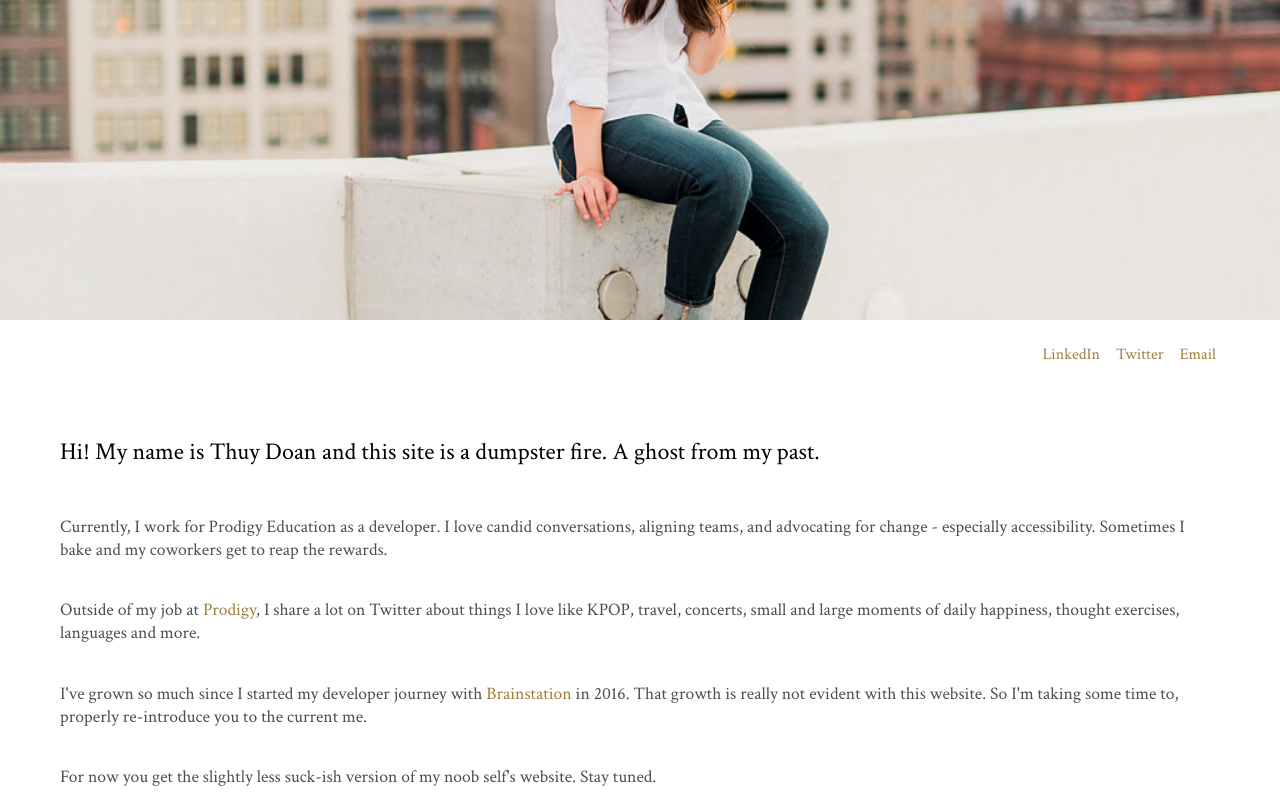
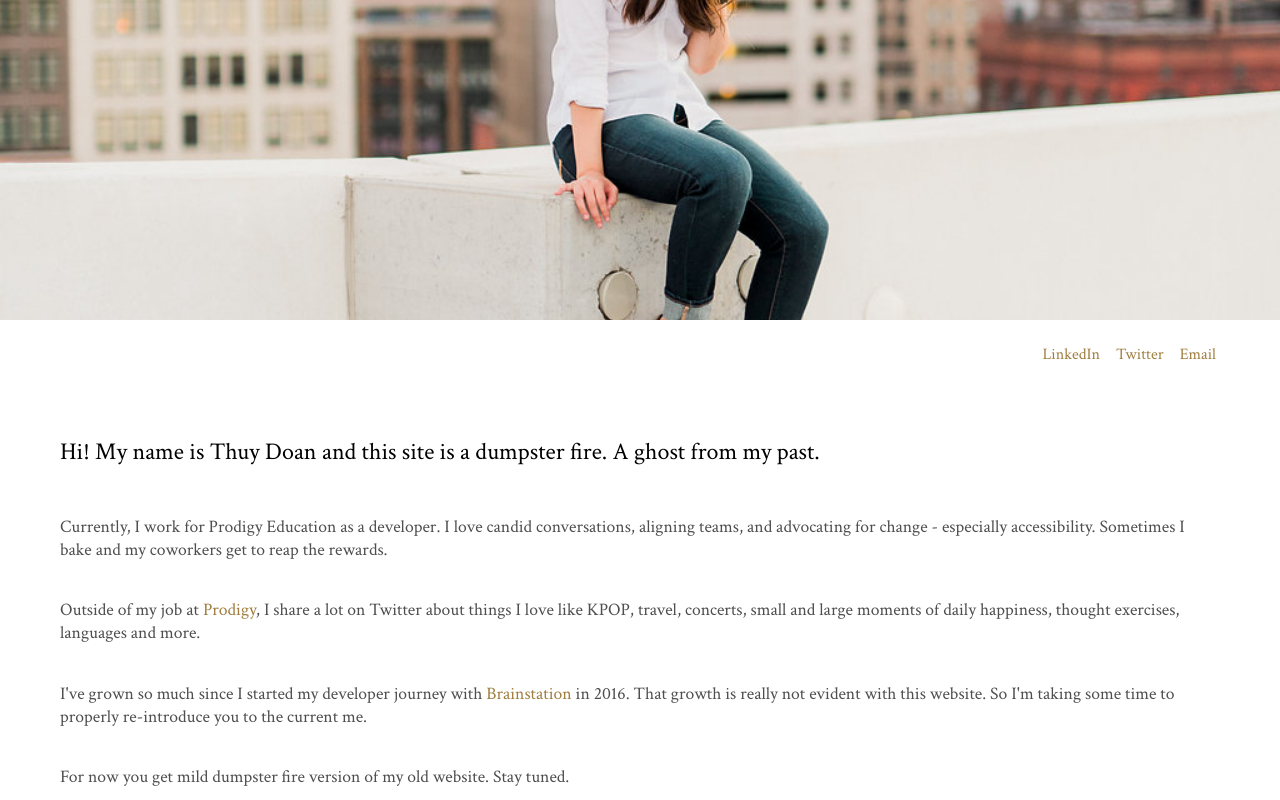
Before and after one commit to clearlyTHUYDOAN/personal-website, a React (Create React App) app: page / in a window 1280 px wide. Built offline with nearby package versions, Linux system fonts and the light colour scheme.

Commit message:
Remote random apostrophe and fenagle last line.

```diff
--- a/src/App.js
+++ b/src/App.js
@@ -25,10 +25,10 @@ function App() {
         </p>
         <p>
           I've grown so much since I started my developer journey with <a href="https://www.brainstation.io" target="_newtab">
-          Brainstation</a> in 2016. That growth is really not evident with this website. So I'm taking some time to,
+          Brainstation</a> in 2016. That growth is really not evident with this website. So I'm taking some time to
           properly re-introduce you to the current me.
         </p>
-        <p>For now you get the slightly less suck-ish version of my noob self's website. Stay tuned.</p>
+        <p>For now you get mild dumpster fire version of my old website. Stay tuned.</p>
       </main>
     </div>
   );
```
